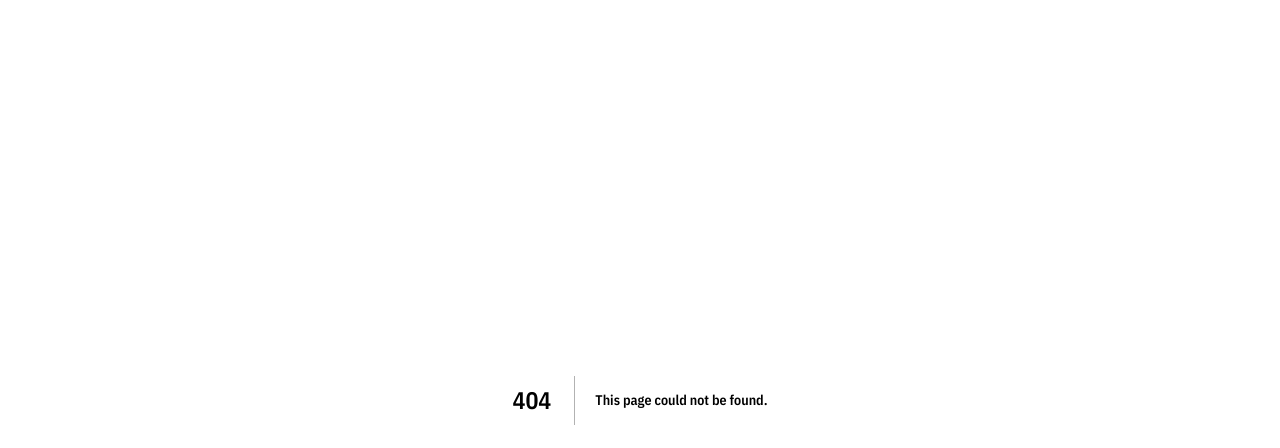
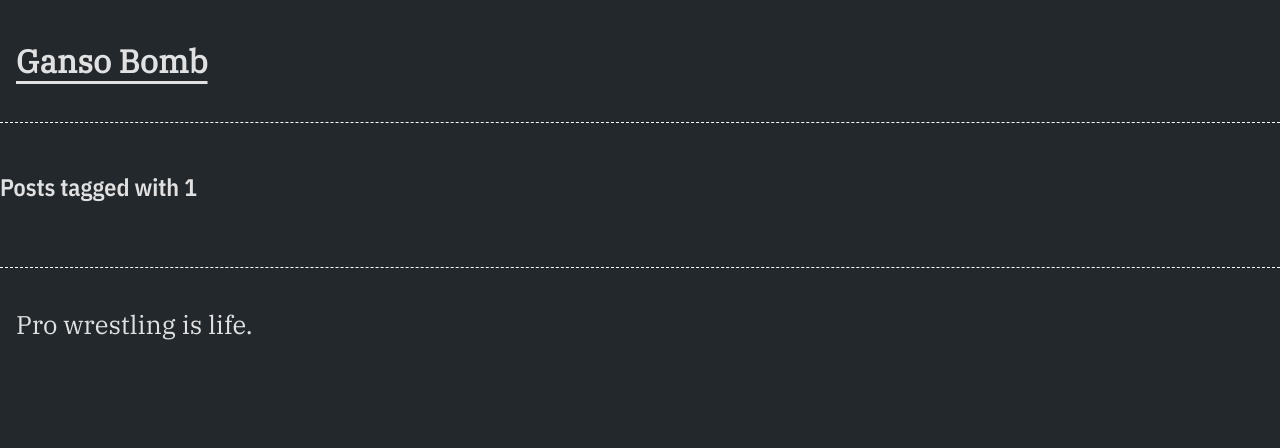
Before and after one commit to coreymcollins/gansobomb-next, a Next.js app: page /tag/1 in a window 1280 px wide. Before the commit this address had no page. Shown: the top 448 px of the page. Built offline with nearby package versions, Linux system fonts and the light colour scheme.

Commit message:
adds a slug page

```diff
--- /dev/null
+++ b/app/tag/[slug]/page.tsx
@@ -0,0 +1,26 @@
+import { getAllPostsByTag } from '@/components/getAllPostsByTag';
+import PageFooter from '@/components/PageFooter';
+import PageHeader from '@/components/PageHeader';
+import PostPreview from '@/components/PostPreview';
+
+export default function TagArchive( props: any ) {
+
+    const thesePosts = getAllPostsByTag( props.params.slug );
+
+    const postPreviews = thesePosts.map( ( post ) => (
+        <PostPreview key={post.slug} {...post} />
+    ));
+
+    return (
+        <main>
+            <PageHeader />
+            <div className="page-interior">
+                <h2>Posts tagged with {props.params.slug}</h2>
+            </div>
+            <div className="post-grid">
+                {postPreviews}
+            </div>
+            <PageFooter />
+        </main>
+    );
+};
```
